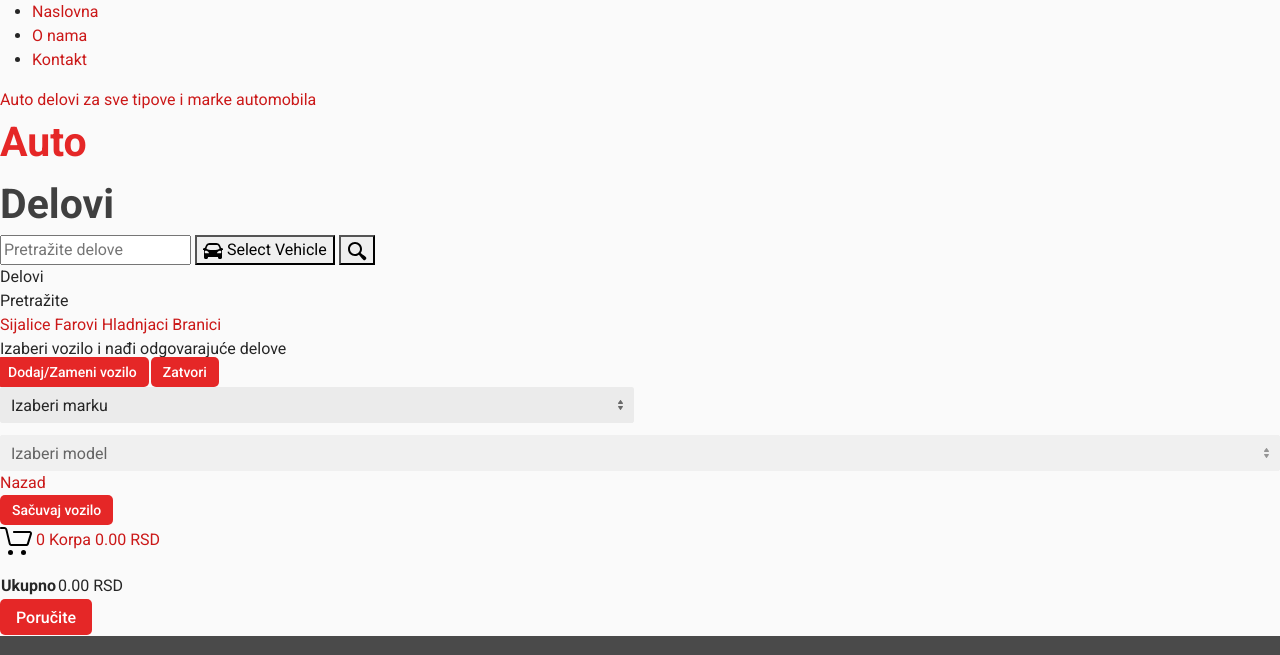
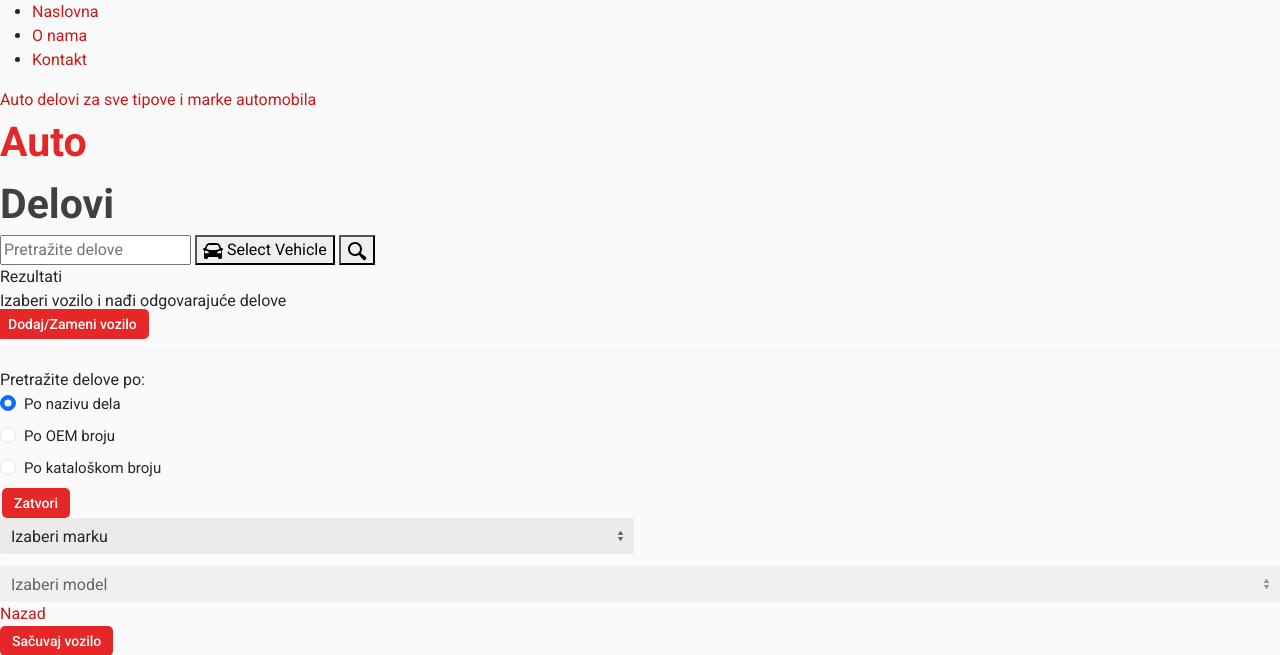
Before and after one commit to broluja/AutodeloviShop, a Django app: page / in a window 1280 px wide. Shown: the top 655 px of the page. Run offline with Django 4.2, Linux system fonts and the light colour scheme; data that the repository does not hold is empty; some libraries are stand-ins or nearby versions; grey boxes are pictures that could not be loaded.

Commit message:
main search

```diff
--- a/items/views.py
+++ b/items/views.py
@@ -2,7 +2,6 @@ from django.shortcuts import render
 from django.http import HttpResponse
 
 from products.elastic_agent import ElasticSearchAgent
-from .models import Item
 from products.utils import send_questions
 from .utils import add_views
 
--- a/products/urls.py
+++ b/products/urls.py
@@ -13,7 +13,7 @@ urlpatterns = [
     path("about/", views.about, name="about"),
     path("brand/<str:brand>/", views.show_models, name="open_model"),
     path("part-search/", views.search_parts, name="search_parts"),
-    path("parts/oem/", views.search_oem, name="search_oem")
+    path("parts/oem/", views.search_on_mobile, name="search_oem")
 ]
 
 htmx_urlpatterns = [
--- a/products/views.py
+++ b/products/views.py
@@ -8,7 +8,7 @@ from django.utils.text import slugify
 from items.utils import add_views
 from .elastic_agent import ElasticSearchAgent
 from .utils import send_email, ask_for_part, set_cookie, save_orders
-from items.models import Brand, Item
+from items.models import Brand
 
 es = ElasticSearchAgent()
 
@@ -97,6 +97,23 @@ def dynamic_search(request):
 
 
 def search_parts(request):
+    search_type = request.GET.get("searchRadioGroup")
+    if search_type == "oem":
+        oem = request.GET.get("search")
+        article = es.search_product_by_oem(oem)
+        if not article:
+            return render(request, "unknown-search.html", context={"oem_number": "unknown"})
+        model = article.get("model")
+        gbg_id = article.get("gbg_id")
+        item = add_views(gbg_id)
+        articles, total = es.show_model(model, _from=0, per_page=3)
+        context = {"article": article, "item": item, "articles": articles}
+        return render(request, "product.html", context)
+    elif search_type == "kat":
+        gbg_id = request.GET.get("search")
+        article = es.get_product(gbg_id)
+        return redirect("item:product_details", gbg_id) if article else render(request, "unknown-search.html")
+
     if request.GET.get("checkbox"):
         model = request.GET.get("myModel")
     elif request.GET.get("modelSearch"):
@@ -167,10 +184,10 @@ def quick_view(request, product_id):
     return render(request, "product-scratch.html", context={"item": item, "article": article})
 
 
-def search_oem(request):
+def search_on_mobile(request):
     search_type = request.GET.get("searchRadioGroup")
     if search_type == "oem":
-        oem = request.GET.get("searchedItem")
+        oem = request.GET.get("search")
         article = es.search_product_by_oem(oem)
         if not article:
             return render(request, "unknown-search.html", context={"oem_number": "unknown"})
@@ -181,12 +198,11 @@ def search_oem(request):
         context = {"article": article, "item": item, "articles": articles}
         return render(request, "product.html", context)
     elif search_type == "kat":
-        gbg_id = request.GET.get("searchedItem")
+        gbg_id = request.GET.get("search")
         article = es.get_product(gbg_id)
-        context = {"gbg_id": "unknown"}
-        return redirect("item:product_details", gbg_id) if article else render(request, "unknown-search.html", context)
+        return redirect("item:product_details", gbg_id) if article else render(request, "unknown-search.html")
     else:
-        part = request.GET.get("searchedItem")
+        part = request.GET.get("search")
         _from = 0
         parts, total = es.search_part_query(part, _from)
         on_page = min(total - _from, 10)
--- a/templates/footer_libs.html
+++ b/templates/footer_libs.html
@@ -61,7 +61,7 @@
                             Po nazivu dela
                           </label>
                         </div>
-                        <input name="searchedItem" required type="text" class="form-control"  aria-label="Username" aria-describedby="addon-wrapping">
+                        <input name="search" required type="text" class="form-control"  aria-label="Username" aria-describedby="addon-wrapping">
                         <hr>
                         <button type="submit" class="btn btn-primary">Pretraži</button>
                     </form>
--- a/templates/header.html
+++ b/templates/header.html
@@ -109,22 +109,22 @@
                         <div class="search__decor-start"></div>
                         <div class="search__decor-end"></div>
                     </div>
-                    <div class="search__dropdown search__dropdown--suggestions suggestions">
+                    <div class="search__dropdown search__dropdown--suggestions">
                         <div class="suggestions__group">
-                            <div class="suggestions__group-title">Delovi</div>
+                            <div class="suggestions__group-title">Rezultati</div>
                             <div class="suggestions__group-content" id="dynamic-search">
                                 <!-- insert dynamic search here -->
                             </div>
                         </div>
-                        <div class="suggestions__group">
-                            <div class="suggestions__group-title">Pretražite</div>
-                            <div class="suggestions__group-content">
-                                <a class="suggestions__item suggestions__category" href="{% url 'search_parts' %}?search=sijalica">Sijalice</a>
-                                <a class="suggestions__item suggestions__category" href="{% url 'search_parts' %}?search=far">Farovi</a>
-                                <a class="suggestions__item suggestions__category" href="{% url 'search_parts' %}?search=hladnjak">Hladnjaci</a>
-                                <a class="suggestions__item suggestions__category" href="{% url 'search_parts' %}?search=branik">Branici</a>
-                            </div>
-                        </div>
+<!--                        <div class="suggestions__group">-->
+<!--                            <div class="suggestions__group-title">Delovi</div>-->
+<!--                            <div class="suggestions__group-content">-->
+<!--                                <a class="suggestions__item suggestions__category" href="{% url 'search_parts' %}?search=sijalica">Sijalice</a>-->
+<!--                                <a class="suggestions__item suggestions__category" href="{% url 'search_parts' %}?search=far">Farovi</a>-->
+<!--                                <a class="suggestions__item suggestions__category" href="{% url 'search_parts' %}?search=hladnjak">Hladnjaci</a>-->
+<!--                                <a class="suggestions__item suggestions__category" href="{% url 'search_parts' %}?search=branik">Branici</a>-->
+<!--                            </div>-->
+<!--                        </div>-->
                     </div>
                     <div class="search__dropdown search__dropdown--vehicle-picker vehicle-picker">
                         <div class="search__dropdown-arrow"></div>
@@ -158,10 +158,33 @@
                                         <div class="vehicle-picker__actions">
                                             <button style="border-radius:5px;" type="button" class="btn btn-primary btn-sm" data-to-panel="form">Dodaj/Zameni vozilo</button>
                                         </div>
-                                        <div class="vehicle-picker__actions" style="margin-left: 2px;">
-                                            <button style="border-radius:5px;" type="button" class="btn btn-primary btn-sm" data-to-panel="close">Zatvori</button>
-                                        </div>
                                     </div>
+                                </div>
+                                <hr>
+                                <div class="vehicle-picker__text">
+                                    Pretražite delove po:
+                                </div>
+
+                                <div class="form-check text-left mb-2">
+                                  <input class="form-check-input" type="radio" name="searchRadioGroup" id="flexRadio3" value="deo" checked>
+                                  <label class="form-check-label" for="flexRadio3">
+                                    Po nazivu dela
+                                  </label>
+                                </div>
+                                <div class="form-check text-left mb-2">
+                                  <input class="form-check-input" type="radio" name="searchRadioGroup" id="flexRadio1" value="oem">
+                                  <label class="form-check-label" for="flexRadio1">
+                                    Po OEM broju
+                                  </label>
+                                </div>
+                                <div class="form-check text-left mb-2">
+                                  <input class="form-check-input" type="radio" name="searchRadioGroup" id="flexRadio2" value="kat">
+                                  <label class="form-check-label" for="flexRadio2">
+                                    Po kataloškom broju
+                                  </label>
+                                </div>
+                                <div class="vehicle-picker__actions" style="margin-left: 2px;">
+                                    <button style="border-radius:5px;" type="button" class="btn btn-primary btn-sm" data-to-panel="close">Zatvori</button>
                                 </div>
                             </div>
                         </div>
```
Also changed, not shown: items/utils.py (line endings or trailing spaces).
